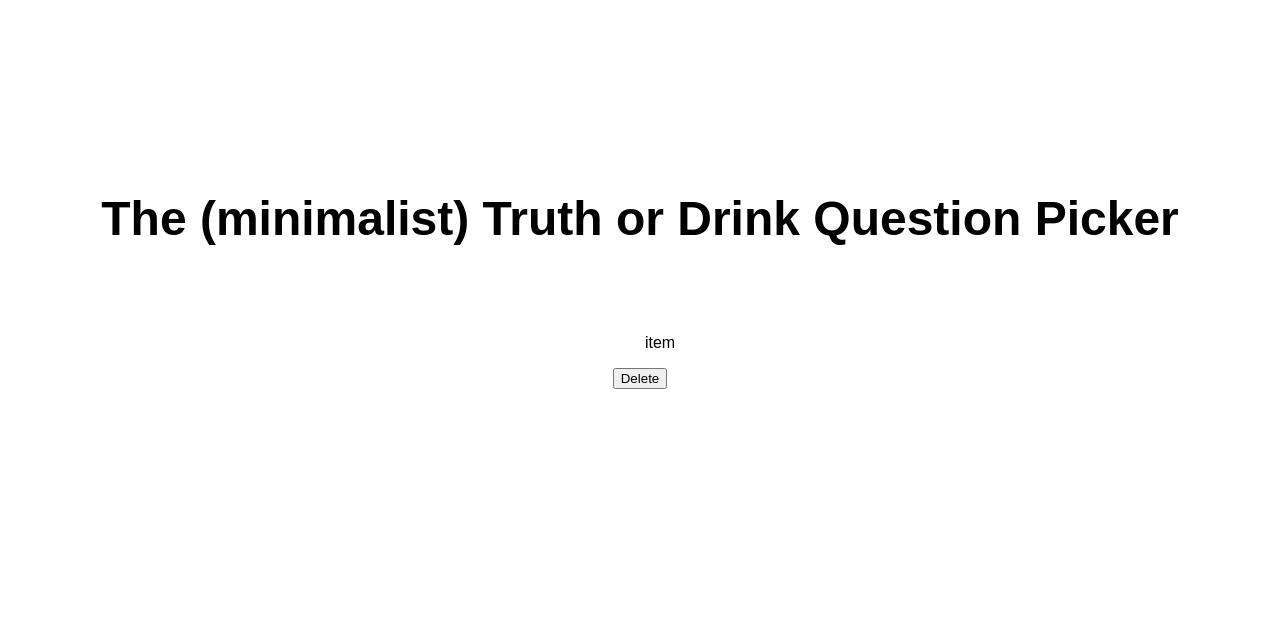
After one commit to j2personal/question_roller, a Flask app: page /view in a window 1280 px wide. The commit adds this page. Shown: the part 146-775 px from the top of the page. Run offline with Flask 2, Linux system fonts and the light colour scheme; a database or web service that is not in the repository returns one stand-in record (values such as "Sample title"); some libraries are stand-ins or nearby versions.

Commit message:
added view

```diff
--- a/app.py
+++ b/app.py
@@ -18,11 +18,34 @@ def index():
     if request.method == 'POST':
         cur = conn.cursor()
         cur.execute("SELECT question FROM questions")
-
         lst = cur.fetchall()
-        print(lst)
         cur.close()
 
         item = random.choice(lst)[0]
 
         return(item)
+
+@app.route('/view', methods=['GET'])
+def view():
+    if request.method == 'GET':
+        cur = conn.cursor()
+        cur.execute("SELECT question FROM questions")
+        lst = [item[0] for item in cur.fetchall()]
+
+        cur.close()
+        return render_template("view.html", lst=lst)
+
+
+@app.route('/add', methods=['POST'])
+def add():
+    if request.method == 'POST':
+        request.form.get
+        cur = conn.cursor()
+
+        cur.execute("SELECT question FROM questions")
+        lst = cur.fetchall()
+        cur.close()
+
+        item = random.choice(lst)[0]
+
+        return(item)
--- a/templates/layout.html
+++ b/templates/layout.html
@@ -44,7 +44,7 @@
 		</div>
 
 		<div id="content">
-			{% block head %}
+			{% block content %}
 			{% endblock %}
 		</div>
 
--- /dev/null
+++ b/templates/view.html
@@ -0,0 +1,12 @@
+{% extends "layout.html" %}
+
+
+{% block content %}
+
+	{% for item in lst %}
+
+		<ul>item</ul> <button>Delete</button>
+
+	{% endfor %}
+
+{% endblock %}
```
